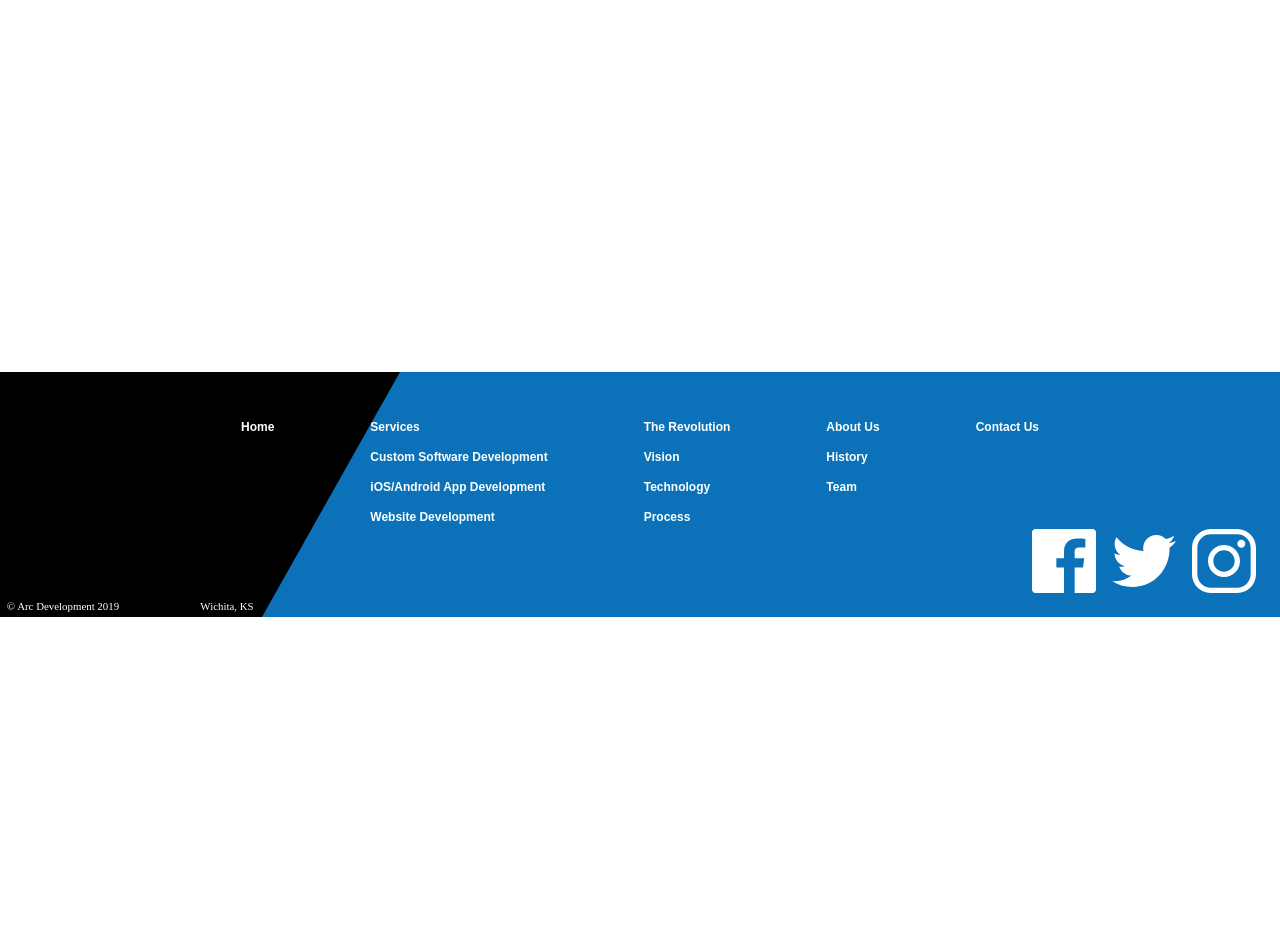
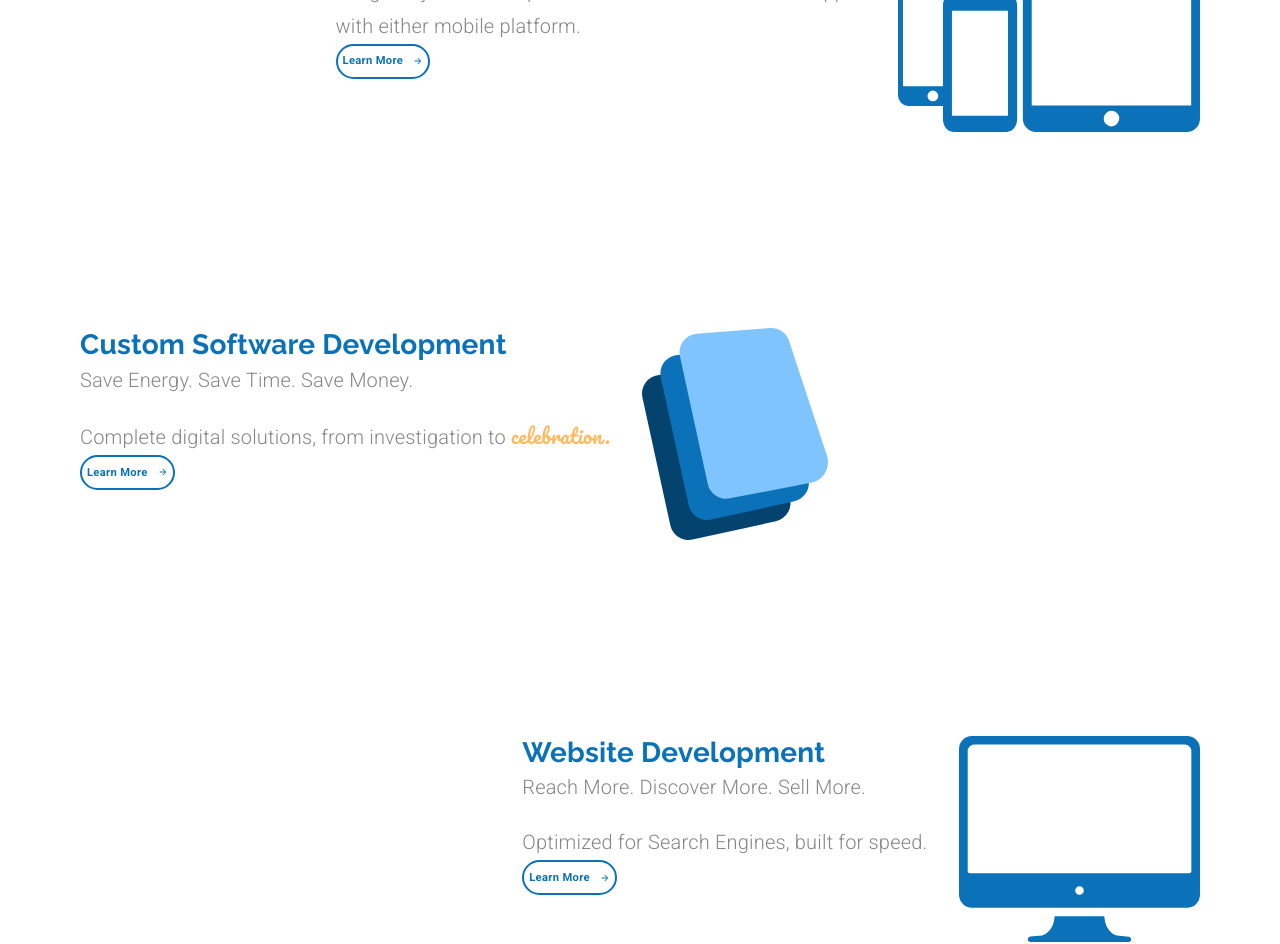
Before and after one commit to ms77grz/material-ui-react-full-course, a React (Create React App) app: page /services in a window 1280 px wide. Shown: the part 420-1364 px from the top of the page. Before the commit the page ends 1037 px from the top, so only its background shows below. Built offline with nearby package versions, Linux system fonts and the light colour scheme.

Commit message:
Services Page - Setup

```diff
--- a/src/components/App.js
+++ b/src/components/App.js
@@ -1,10 +1,11 @@
 import { useState } from 'react';
 import { ThemeProvider } from '@material-ui/core/styles';
 import { BrowserRouter, Switch, Route } from 'react-router-dom';
-import theme from '../components/ui/theme';
+import theme from './ui/theme';
 import Header from './ui/Header';
 import Footer from './ui/Footer';
 import LandingPage from './LandingPage';
+import Services from './Services';
 
 function App() {
   const [value, setValue] = useState(0);
@@ -33,7 +34,13 @@ function App() {
           />
           <Route
             path='/services'
-            component={() => <div style={{ height: '680px' }}>Services</div>}
+            render={props => (
+              <Services
+                {...props}
+                setValue={setValue}
+                setSelectedIndex={setSelectedIndex}
+              />
+            )}
           />
           <Route
             exact
--- /dev/null
+++ b/src/components/Services.js
@@ -0,0 +1,203 @@
+import { Link } from 'react-router-dom';
+import Grid from '@material-ui/core/Grid';
+import Typography from '@material-ui/core/Typography';
+import Button from '@material-ui/core/Button';
+import { makeStyles, useTheme } from '@material-ui/core/styles';
+import useMediaQuery from '@material-ui/core/useMediaQuery';
+
+import ButtonArrow from '../components/ui/ButtonArrow';
+import customSoftwareIcon from '../assets/Custom Software Icon.svg';
+import mobileAppsIcon from '../assets/mobileIcon.svg';
+import websitesIcon from '../assets/websiteIcon.svg';
+
+const useStyles = makeStyles(theme => ({
+  learnBtn: {
+    ...theme.typography.learnBtn,
+    fontSize: '0.7rem',
+    height: 35,
+    padding: 5,
+    [theme.breakpoints.down('sm')]: {
+      marginBottom: '2em',
+    },
+  },
+  specialText: {
+    fontFamily: 'Pacifico',
+    color: theme.palette.common.orange,
+  },
+  subtitle: {
+    marginBottom: '1em',
+  },
+  icon: {
+    marginLeft: '2em',
+    [theme.breakpoints.down('xs')]: {
+      marginLeft: 0,
+    },
+  },
+  servicesContainer: {
+    marginTop: '12em',
+    [theme.breakpoints.down('sm')]: {
+      padding: 25,
+    },
+  },
+}));
+
+export default function Services(props) {
+  const { setValue, setSelectedIndex } = props;
+
+  const classes = useStyles();
+  const theme = useTheme();
+  const matchesSM = useMediaQuery(theme.breakpoints.down('sm'));
+  const matchesXS = useMediaQuery(theme.breakpoints.down('xs'));
+
+  return (
+    <Grid container direction='column'>
+      {/* ios/android section */}
+      <Grid item>
+        <Grid
+          className={classes.servicesContainer}
+          container
+          justifyContent={matchesSM ? 'center' : 'flex-end'}
+        >
+          <Grid
+            style={{
+              textAlign: matchesSM ? 'center' : undefined,
+            }}
+            item
+          >
+            <Typography variant='h4'>iOS/Android App Development</Typography>
+            <Typography className={classes.subtitle} variant='subtitle1'>
+              Extend Functionality. Extend Access. Increase Engagement.
+            </Typography>
+            <Typography variant='subtitle1'>
+              Integrate your web experience or create a standalone app{' '}
+              {matchesSM ? null : <br />}with either mobile platform.
+            </Typography>
+            <Button
+              component={Link}
+              to='/mobileapps'
+              className={classes.learnBtn}
+              variant='outlined'
+              onClick={() => {
+                setValue(1);
+                setSelectedIndex(2);
+              }}
+            >
+              <span style={{ marginRight: 10 }}>Learn More</span>
+              <ButtonArrow
+                width={10}
+                height={10}
+                fill={theme.palette.common.blue}
+              />
+            </Button>
+          </Grid>
+          <Grid style={{ marginRight: matchesSM ? 0 : '5em' }} item>
+            <img
+              className={classes.icon}
+              src={mobileAppsIcon}
+              alt='mobile phone icon'
+            />
+          </Grid>
+        </Grid>
+      </Grid>
+      {/* end of ios/android section */}
+      {/* custom software section */}
+      <Grid item>
+        <Grid
+          className={classes.servicesContainer}
+          container
+          justifyContent={matchesSM ? 'center' : undefined}
+        >
+          <Grid
+            style={{
+              marginLeft: matchesSM ? 0 : '5em',
+              textAlign: matchesSM ? 'center' : undefined,
+            }}
+            item
+          >
+            <Typography variant='h4'>Custom Software Development</Typography>
+            <Typography className={classes.subtitle} variant='subtitle1'>
+              Save Energy. Save Time. Save Money.
+            </Typography>
+            <Typography variant='subtitle1'>
+              Complete digital solutions, from investigation to{' '}
+              <span className={classes.specialText}>celebration.</span>
+            </Typography>
+            <Button
+              component={Link}
+              to='/customsoftware'
+              className={classes.learnBtn}
+              variant='outlined'
+              onClick={() => {
+                setValue(1);
+                setSelectedIndex(1);
+              }}
+            >
+              <span style={{ marginRight: 10 }}>Learn More</span>
+              <ButtonArrow
+                width={10}
+                height={10}
+                fill={theme.palette.common.blue}
+              />
+            </Button>
+          </Grid>
+          <Grid item>
+            <img
+              className={classes.icon}
+              src={customSoftwareIcon}
+              alt='custom software icon'
+            />
+          </Grid>
+        </Grid>
+      </Grid>
+      {/* end of custom software section */}
+      {/* website section */}
+      <Grid item>
+        <Grid
+          className={classes.servicesContainer}
+          container
+          justifyContent={matchesSM ? 'center' : 'flex-end'}
+        >
+          <Grid
+            style={{
+              textAlign: matchesSM ? 'center' : undefined,
+            }}
+            item
+          >
+            <Typography variant='h4'>Website Development</Typography>
+            <Typography className={classes.subtitle} variant='subtitle1'>
+              Reach More. Discover More. Sell More.
+            </Typography>
+            <Typography variant='subtitle1'>
+              Optimized for Search Engines, built for speed.
+            </Typography>
+            <Button
+              component={Link}
+              to='/websites'
+              className={classes.learnBtn}
+              variant='outlined'
+              onClick={() => {
+                setValue(1);
+                setSelectedIndex(3);
+              }}
+            >
+              <span style={{ marginRight: 10 }}>Learn More</span>
+              <ButtonArrow
+                width={10}
+                height={10}
+                fill={theme.palette.common.blue}
+              />
+            </Button>
+          </Grid>
+          <Grid item style={{ marginRight: matchesSM ? 0 : '5em' }}>
+            <img
+              className={classes.icon}
+              src={websitesIcon}
+              alt='website icon'
+            />
+          </Grid>
+        </Grid>
+      </Grid>
+      {/* end of website section */}
+    </Grid>
+  );
+}
```
